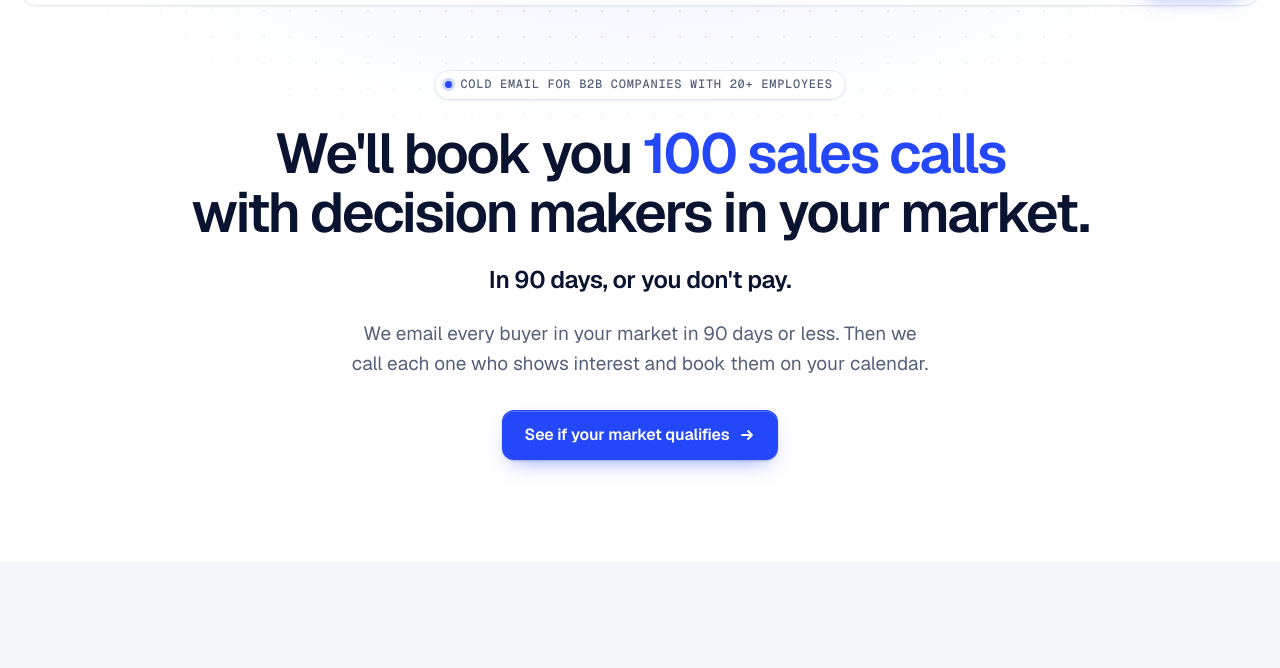
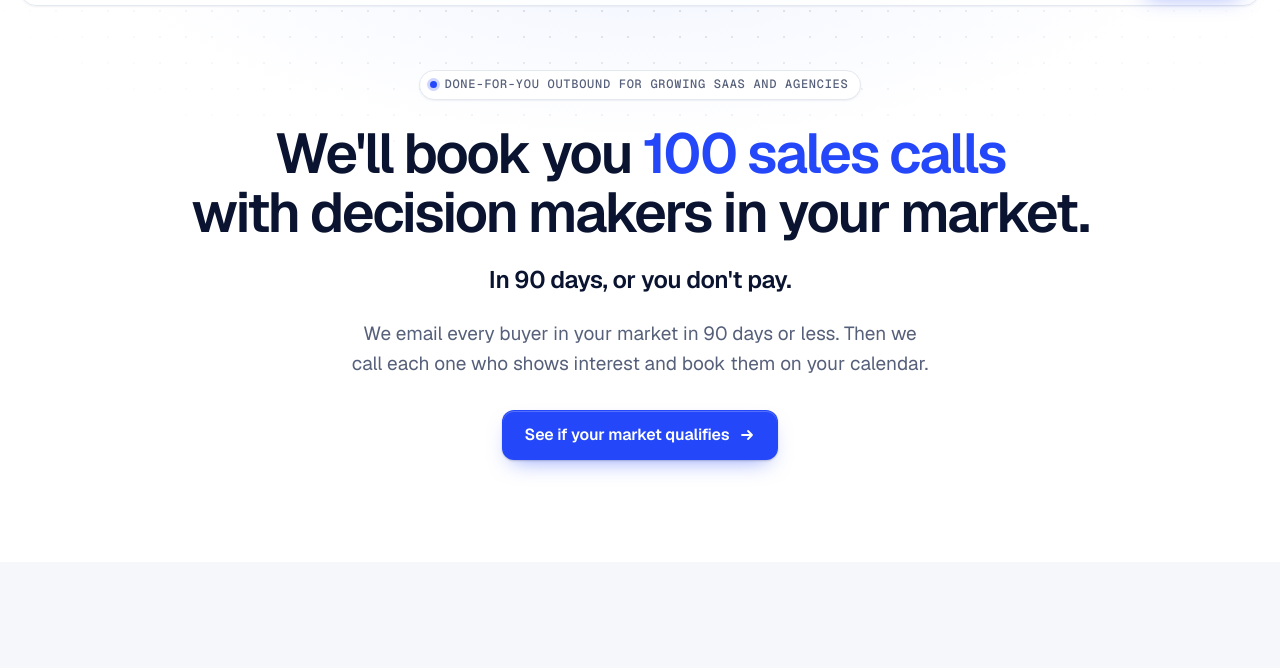
Before and after one commit to keithmcbrief/spotter-landing, a plain HTML site: page 100-calls.html in a window 1280 px wide. Shown: the part 68-736 px from the top of the page. Drawn offline with nearby package versions, Linux system fonts and the light colour scheme; a script that the page names is missing.

Commit message:
Hero tag and meta: Done-for-you outbound for growing SaaS and agencies (#11)
Claude-Session: https://claude.ai/code/session_01QGkRYSXaSULEW3JNar1PS4

Co-authored-by: Claude <noreply@anthropic.com>

```diff
--- a/100-calls.html
+++ b/100-calls.html
@@ -5,7 +5,7 @@
     <meta name="viewport" content="width=device-width, initial-scale=1.0">
     <!-- PROMISE NUMBER: the number and the 90 days live in this title, the description, og:title, the h1 and the hero line under it ("in 90 days or less"). Nowhere else. -->
     <title>100 sales calls with decision makers in your market. In 90 days, or you don't pay | Spotter Digital</title>
-    <meta name="description" content="Cold email for B2B companies with 20 or more employees. We'll book you 100 sales calls with decision makers in your market. In 90 days, or you don't pay. Every company passes a fit check first, and we count the buyers we can reach in your market before anything starts.">
+    <meta name="description" content="Done-for-you outbound for growing SaaS and agencies. We'll book you 100 sales calls with decision makers in your market. In 90 days, or you don't pay. Every company passes a fit check first, and we count the buyers we can reach in your market before anything starts.">
     <link rel="canonical" href="https://www.spotterdigital.ai/100-calls">
     <meta name="robots" content="noindex, nofollow">
     <script>document.documentElement.classList.remove('no-js');</script>
@@ -21,7 +21,7 @@
     <meta property="og:type" content="website">
     <meta property="og:url" content="https://www.spotterdigital.ai/100-calls">
     <meta property="og:title" content="We'll book you 100 sales calls with decision makers in your market. In 90 days, or you don't pay.">
-    <meta property="og:description" content="Cold email for B2B companies with 20 or more employees. We count the buyers we can reach in your market before anything starts.">
+    <meta property="og:description" content="Done-for-you outbound for growing SaaS and agencies. We count the buyers we can reach in your market before anything starts.">
     <meta property="og:image" content="https://www.spotterdigital.ai/assets/spotter-brand-kit/social/spotter-avatar-1000.png">
     <meta name="twitter:card" content="summary_large_image">
 
@@ -59,7 +59,7 @@
       <section class="sd-hero sd-hero--center" id="top">
         <div class="sd-container">
           <div class="sd-hero__copy">
-            <p class="sd-eyebrow">Cold email for B2B companies with 20+ employees</p>
+            <p class="sd-eyebrow">Done-for-you outbound for growing SaaS and agencies</p>
             <h1 class="sd-display sd-hero__headline"><span class="sd-hero__line">We'll book you</span> <span class="sd-hero__big"><span class="sd-hl">100 sales calls</span></span> <span class="sd-hero__line">with decision makers in your market.</span></h1>
             <p class="sd-hero__promise">In 90 days, or you don't pay.</p>
             <p class="sd-lead">We email every buyer in your market in 90 days or less. Then we call each one who shows interest and book them on your calendar.</p>
```
